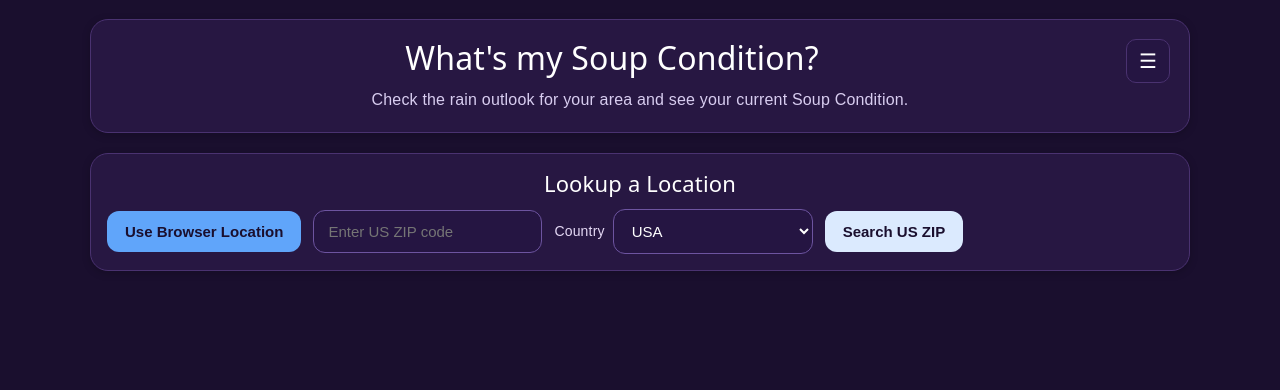
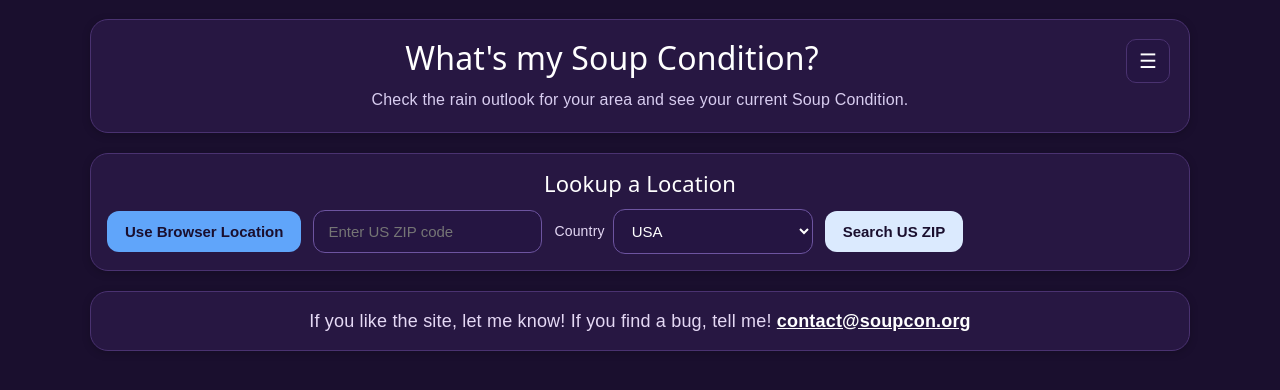
Before and after one commit to IoldanachLugh/soupcon, a React (Vite) app: page / in a window 1280 px wide. Shown: the top 390 px of the page. Built offline with nearby package versions, Linux system fonts and the light colour scheme.

Commit message:
add a contact email

```diff
--- a/src/App.jsx
+++ b/src/App.jsx
@@ -1063,6 +1063,11 @@ export default function App() {
             <StationDebugPanel result={result} soupcon={soupcon} />
           </div>
         ) : null}
+
+        <div className="card contact-card">
+          If you like the site, let me know! If you find a bug, tell me!{" "}
+          <a href="mailto:contact@soupcon.org" className="contact-link">contact@soupcon.org</a>
+        </div>
       </div>
     </div>
 
--- a/src/styles.css
+++ b/src/styles.css
@@ -270,6 +270,19 @@ div[role="dialog"] {
   border-radius: 18px;
   padding: 16px;
   box-shadow: 0 2px 8px rgba(0, 0, 0, 0.2);
+}
+
+/* Feedback box pinned to the bottom of the page, shown with or without
+   results. */
+.contact-card {
+  margin-top: 20px;
+  text-align: center;
+  color: #e5d9f5;
+}
+
+.contact-link {
+  color: #ffffff;
+  font-weight: 600;
 }
 
 .card-title {
```
Also changed, not shown: 1 other file (tests, documents, lock files or other folders).
